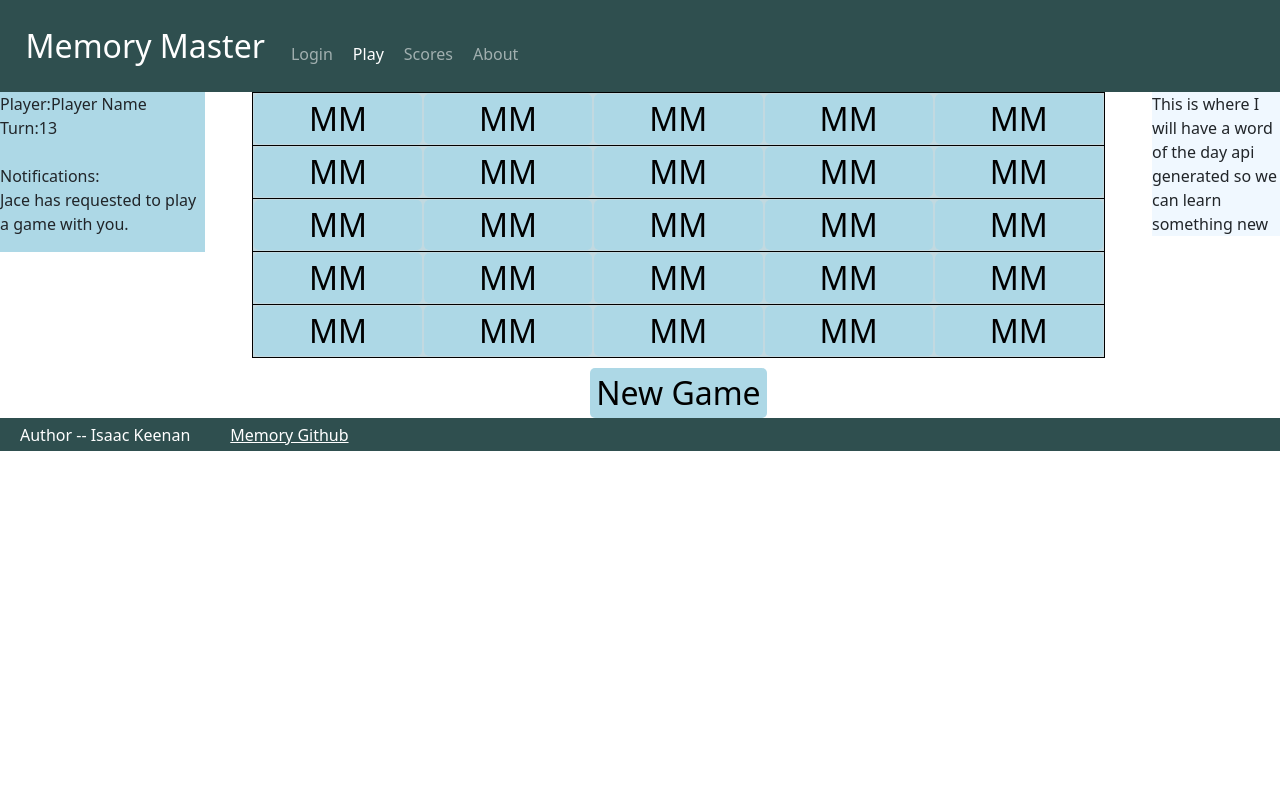
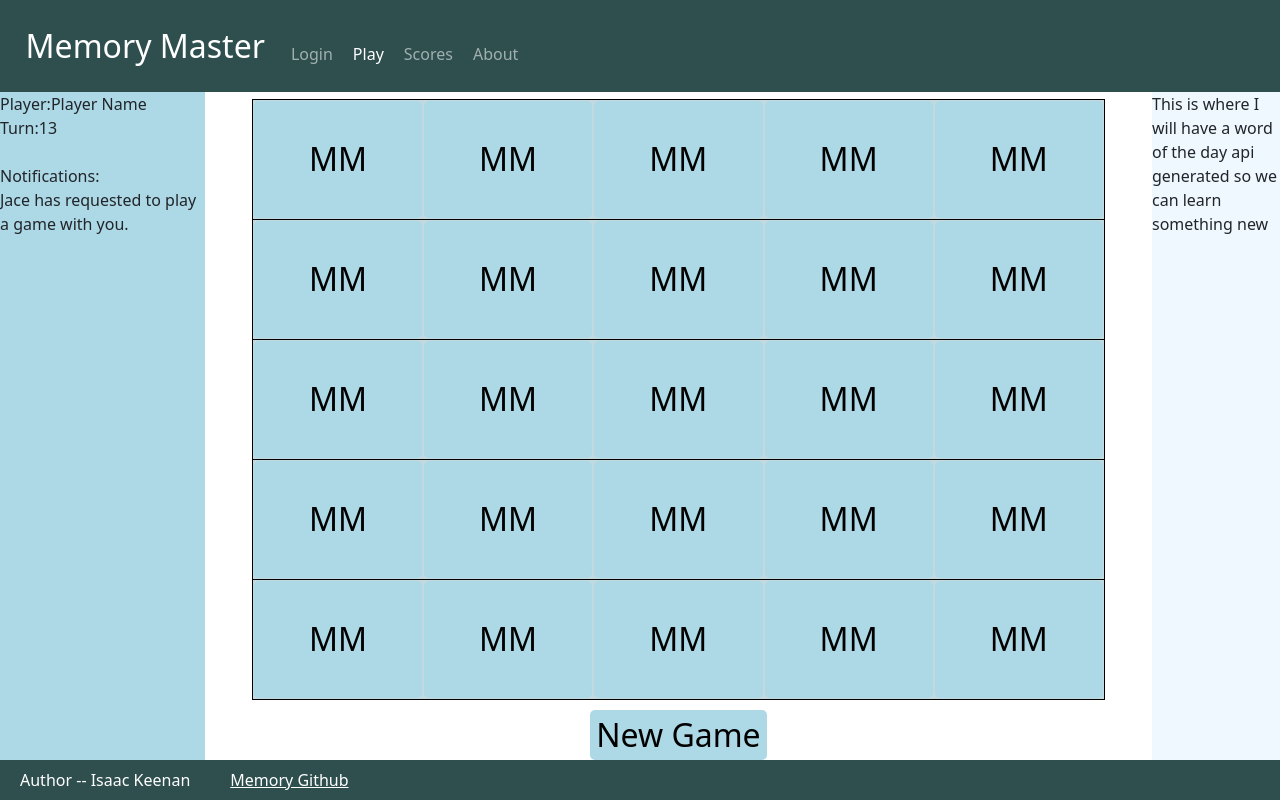
Before and after one commit to peacoltrain/startup, a React (Vite) app: page /game in a window 1280 px wide. Built offline with nearby package versions, Linux system fonts and the light colour scheme.

Commit message:
Fixed fatal bug, sloppy fix, added more id tags

```diff
--- a/src/app.css
+++ b/src/app.css
@@ -22,7 +22,14 @@ body {
     color: black;
 } */
 
-.main {
+#root {
+    display: flex;
+    flex-direction: column;
+    min-height: 100vh;
+}
+
+
+main {
   flex: 1;
   display: flex;
   padding-top: 56px;
--- a/src/game/game.css
+++ b/src/game/game.css
@@ -1,4 +1,4 @@
-main {
+#main_game {
   flex: 1;
   display: flex;
   flex-direction: row;
--- a/src/game/game.jsx
+++ b/src/game/game.jsx
@@ -3,7 +3,7 @@ import './game.css'
 
 export function Game() {
   return (
-    <main>
+    <main id="main_game">
       <section className="sidebar">
         <div className="players">
           Player:
@@ -19,6 +19,7 @@ export function Game() {
       </section>
       <section className="gameboard">
         <table>
+          <tbody>
           <tr>
             <td>
               <button>
@@ -154,6 +155,7 @@ export function Game() {
               </button>
             </td>
           </tr>
+          </tbody>
         </table>
         <div>
         <button className="newGame">New Game</button>
--- a/src/login/login.jsx
+++ b/src/login/login.jsx
@@ -7,7 +7,7 @@ export function Login() {
       <form method="get" action="game.html">
         <div>
           <span>Username</span>
-          <input id="username" type="text" placeholder="Username" autocomplete="username" />
+          <input id="username" type="text" placeholder="Username" autoComplete="username" />
         </div>
         <div>
           <span>Password</span>
--- a/src/scores/scores.css
+++ b/src/scores/scores.css
@@ -1,4 +1,4 @@
-main {
+#main_score {
     padding-top: 92px;
     align-items: normal;
     justify-content: left;
--- a/src/scores/scores.jsx
+++ b/src/scores/scores.jsx
@@ -3,7 +3,7 @@ import './scores.css'
 
 export function Scores() {
   return (
-    <main>
+    <main id='main_score'>
       <table>
         <thead>
           <tr>
```
